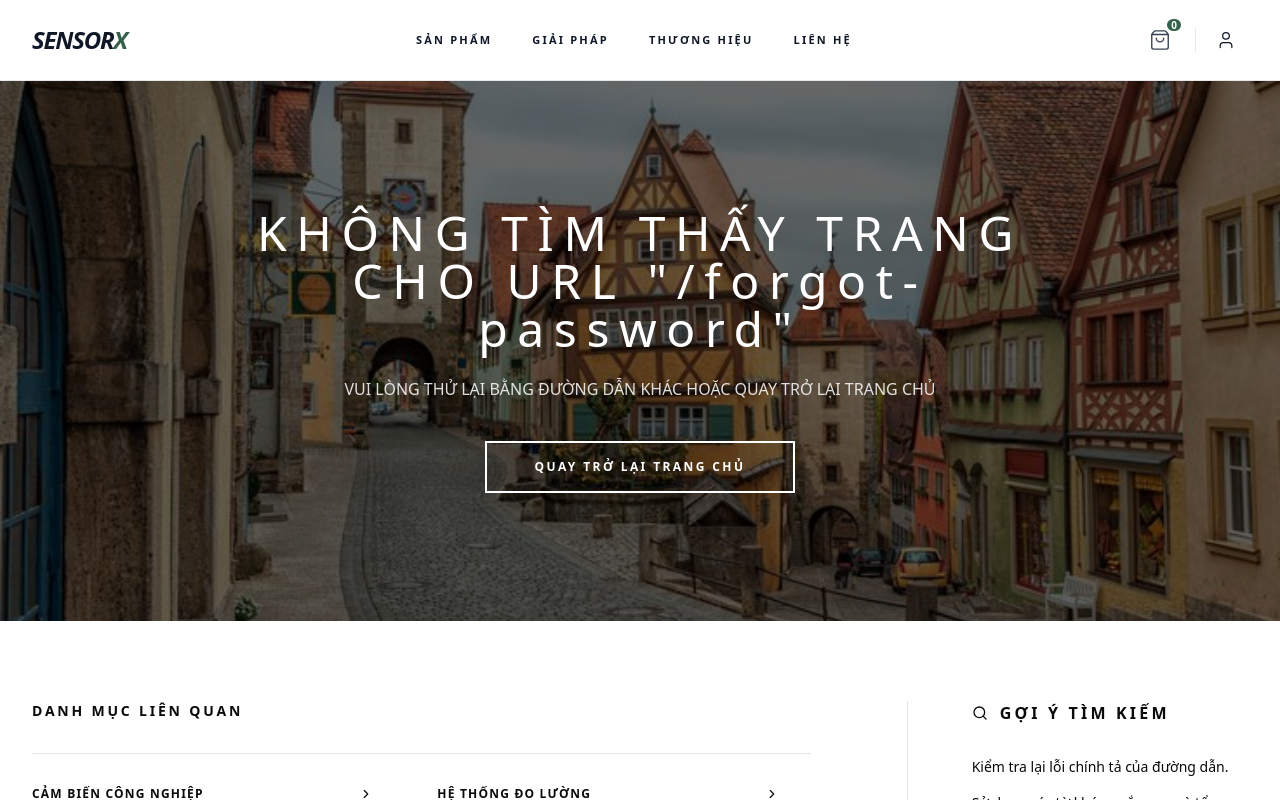
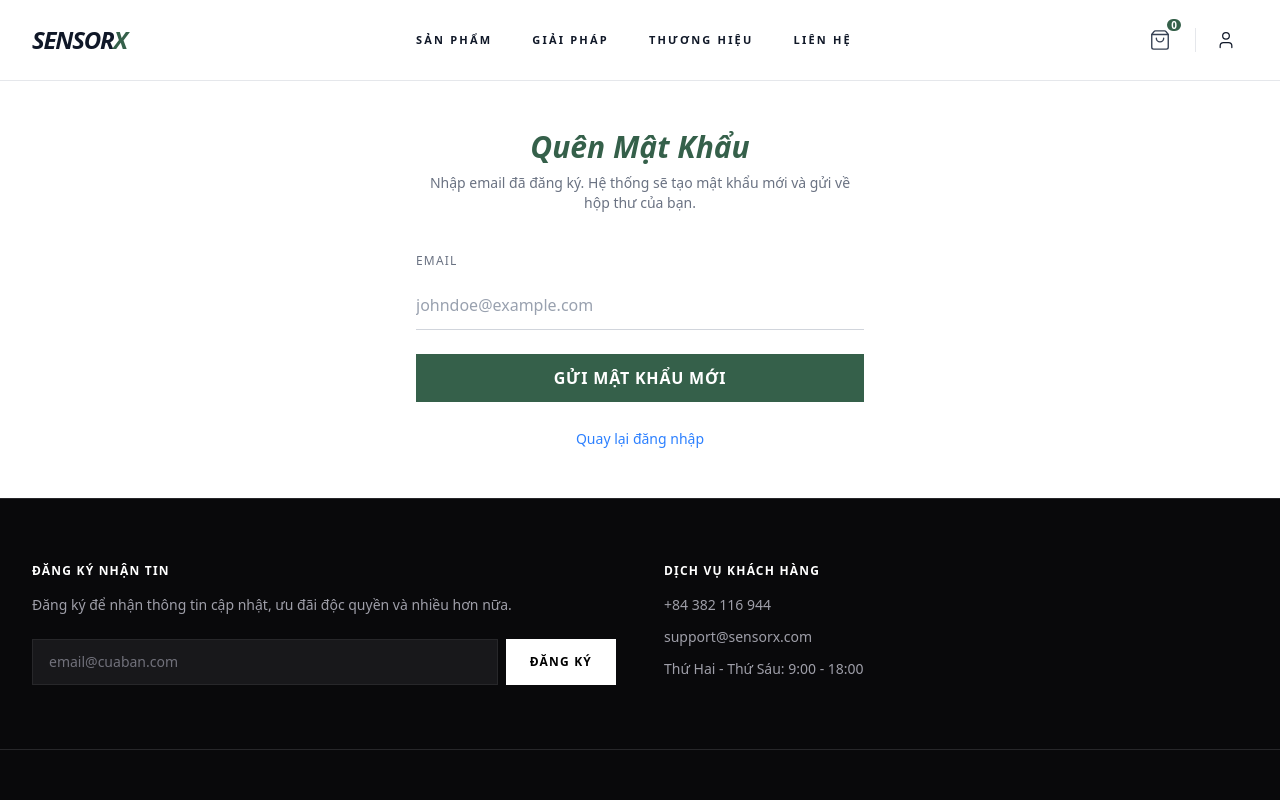
Before and after one commit to SensorX-labs/sensorx-fe, a Next.js app: page /forgot-password in a window 1280 px wide. Before the commit this address had no page. Shown: the top 800 px of the page. Built offline with nearby package versions, Linux system fonts and the light colour scheme.

Commit message:
feat : thực hiện quên mật khẩu

```diff
--- /dev/null
+++ b/src/app/(auth)/forgot-password/page.tsx
@@ -0,0 +1,7 @@
+'use client';
+
+import { ForgotPasswordForm } from '@/features/system/auth/components/common/forgot-password-form';
+
+export default function ForgotPasswordPage() {
+  return <ForgotPasswordForm />;
+}
--- /dev/null
+++ b/src/features/system/auth/components/common/forgot-password-form.tsx
@@ -0,0 +1,84 @@
+'use client';
+
+import { zodResolver } from '@hookform/resolvers/zod';
+import { Loader2 } from 'lucide-react';
+import Link from 'next/link';
+import { useForm } from 'react-hook-form';
+
+import { forgotPasswordSchema, ForgotPasswordFormValues } from '../../schemas/forgot-password-schema';
+import { AuthService } from '../../services/auth-service';
+
+const authService = new AuthService();
+
+export function ForgotPasswordForm() {
+  const {
+    register,
+    handleSubmit,
+    reset,
+    formState: { errors, isSubmitting },
+  } = useForm<ForgotPasswordFormValues>({
+    resolver: zodResolver(forgotPasswordSchema),
+  });
+
+  const onSubmit = async (data: ForgotPasswordFormValues) => {
+    await authService.forgotPassword(data);
+    reset();
+  };
+
+  return (
+    <div className="w-full max-w-md">
+      <div className="text-center mb-10">
+        <h1 className="text-3xl font-semibold italic text-brand-green mb-2">
+          Quên Mật Khẩu
+        </h1>
+        <p className="text-sm text-gray-500">
+          Nhập email đã đăng ký. Hệ thống sẽ tạo mật khẩu mới và gửi về hộp thư của bạn.
+        </p>
+      </div>
+
+      <form onSubmit={handleSubmit(onSubmit)} className="space-y-6" noValidate>
+        <div>
+          <label className="block text-xs tracking-widest text-gray-500 uppercase mb-3">
+            Email
+          </label>
+
+          <input
+            type="email"
+            {...register('email')}
+            placeholder="johndoe@example.com"
+            className={`w-full px-0 py-3 bg-transparent border-b focus:outline-none text-gray-900 placeholder-gray-400 transition-colors ${
+              errors.email
+                ? 'border-red-400 focus:border-red-500'
+                : 'border-gray-300 focus:border-blue-500'
+            }`}
+          />
+
+          {errors.email && (
+            <p className="mt-1 text-xs text-red-500">
+              {errors.email.message}
+            </p>
+          )}
+        </div>
+
+        <button
+          type="submit"
+          disabled={isSubmitting}
+          className="w-full bg-brand-green hover:bg-brand-green-hover text-white font-semibold py-3 px-6 tracking-wider uppercase transition-colors disabled:opacity-60 disabled:cursor-not-allowed flex items-center justify-center gap-2"
+        >
+          {isSubmitting && <Loader2 size={16} className="animate-spin" />}
+
+          {isSubmitting ? 'Đang gửi...' : 'Gửi Mật Khẩu Mới'}
+        </button>
+      </form>
+
+      <div className="mt-6 text-center">
+        <Link
+          href="/login"
+          className="text-sm text-blue-500 hover:text-blue-600"
+        >
+          Quay lại đăng nhập
+        </Link>
+      </div>
+    </div>
+  );
+}
--- a/src/features/system/auth/components/common/login-form.tsx
+++ b/src/features/system/auth/components/common/login-form.tsx
@@ -6,6 +6,7 @@ import { useForm } from 'react-hook-form';
 import { zodResolver } from '@hookform/resolvers/zod';
 import { toast } from 'sonner';
 import Cookies from 'js-cookie';
+import Link from 'next/link';
 import { useRouter, useSearchParams } from 'next/navigation';
 
 import { loginSchema, LoginFormValues } from '../../schemas/login-schema';
@@ -19,6 +20,7 @@ interface LoginFormProps {
 
 export const LoginForm: React.FC<LoginFormProps> = ({ onSwitchToRegister }) => {
   const [showPassword, setShowPassword] = useState(false);
+
   const router = useRouter();
   const searchParams = useSearchParams();
   const redirect = searchParams.get('redirect');
@@ -33,24 +35,38 @@ export const LoginForm: React.FC<LoginFormProps> = ({ onSwitchToRegister }) => {
 
   const onSubmit = async (data: LoginFormValues) => {
     const response = await authService.login(data);
-    console.log("DEBUG - Login Response from API:", response);
 
-    // Lưu tokens và thông tin user vào cookie
     const token = response.accessToken;
     const refreshToken = response.refreshToken;
 
-    if (token) Cookies.set('token', token, { expires: 7, path: '/' });
-    if (refreshToken) Cookies.set('refreshToken', refreshToken, { expires: 30, path: '/' });
-    if (response.user) Cookies.set('user', JSON.stringify(response.user), { expires: 7, path: '/' });
+    if (token) {
+      Cookies.set('token', token, {
+        expires: 7,
+        path: '/',
+      });
+    }
 
-    // Bắn event để Header nhận diện thay đổi ngay lập tức
+    if (refreshToken) {
+      Cookies.set('refreshToken', refreshToken, {
+        expires: 30,
+        path: '/',
+      });
+    }
+
+    if (response.user) {
+      Cookies.set('user', JSON.stringify(response.user), {
+        expires: 7,
+        path: '/',
+      });
+    }
+
     window.dispatchEvent(new Event('user-updated'));
 
     toast.success('Đăng nhập thành công!');
-    // Chuyển hướng dựa trên Role
 
     const userRoles = response.user?.roles || [];
-    const isCustomer = userRoles.includes('Customer') || userRoles.includes('0');
+    const isCustomer =
+      userRoles.includes('Customer') || userRoles.includes('0');
 
     if (redirect) {
       router.push(redirect);
@@ -67,46 +83,57 @@ export const LoginForm: React.FC<LoginFormProps> = ({ onSwitchToRegister }) => {
         <h1 className="text-4xl font-semibold italic text-brand-green mb-2">
           My SensorX Account
         </h1>
+
         <p className="text-xs tracking-widest text-gray-400 uppercase">
           Precision &amp; Luxury Redefined
         </p>
       </div>
 
-      <form onSubmit={handleSubmit(onSubmit)} className="space-y-6" noValidate>
-        {/* Email */}
+      <form
+        onSubmit={handleSubmit(onSubmit)}
+        className="space-y-6"
+        noValidate
+      >
         <div>
           <label className="block text-xs tracking-widest text-gray-500 uppercase mb-3">
             Email
           </label>
+
           <input
             type="email"
             {...register('email')}
             placeholder="johndoe@example.com"
-            className={`w-full px-0 py-3 bg-transparent border-b focus:outline-none text-gray-900 placeholder-gray-400 transition-colors ${errors.email
+            className={`w-full px-0 py-3 bg-transparent border-b focus:outline-none text-gray-900 placeholder-gray-400 transition-colors ${
+              errors.email
                 ? 'border-red-400 focus:border-red-500'
                 : 'border-gray-300 focus:border-blue-500'
             }`}
           />
+
           {errors.email && (
-            <p className="mt-1 text-xs text-red-500">{errors.email.message}</p>
+            <p className="mt-1 text-xs text-red-500">
+              {errors.email.message}
+            </p>
           )}
         </div>
 
-        {/* Mật khẩu */}
         <div>
           <label className="block text-xs tracking-widest text-gray-500 uppercase mb-3">
             Mật khẩu
           </label>
+
           <div className="relative">
             <input
               type={showPassword ? 'text' : 'password'}
               {...register('password')}
               placeholder="••••••••"
-              className={`w-full px-0 py-3 bg-transparent border-b focus:outline-none text-gray-900 placeholder-gray-400 transition-colors pr-8 ${errors.password
+              className={`w-full px-0 py-3 bg-transparent border-b focus:outline-none text-gray-900 placeholder-gray-400 transition-colors pr-8 ${
+                errors.password
                   ? 'border-red-400 focus:border-red-500'
                   : 'border-gray-300 focus:border-blue-500'
               }`}
             />
+
             <button
               type="button"
               onClick={() => setShowPassword(!showPassword)}
@@ -115,63 +142,106 @@ export const LoginForm: React.FC<LoginFormProps> = ({ onSwitchToRegister }) => {
               {showPassword ? <EyeOff size={20} /> : <Eye size={20} />}
             </button>
           </div>
+
           {errors.password && (
-            <p className="mt-1 text-xs text-red-500">{errors.password.message}</p>
+            <p className="mt-1 text-xs text-red-500">
+              {errors.password.message}
+            </p>
           )}
         </div>
 
-        {/* Submit */}
         <div className="pt-6">
           <button
             type="submit"
             disabled={isSubmitting}
             className="w-full bg-brand-green hover:bg-brand-green-hover text-white font-semibold py-3 px-6 tracking-wider uppercase transition-colors disabled:opacity-60 disabled:cursor-not-allowed flex items-center justify-center gap-2"
           >
-            {isSubmitting && <Loader2 size={16} className="animate-spin" />}
+            {isSubmitting && (
+              <Loader2 size={16} className="animate-spin" />
+            )}
+
             {isSubmitting ? 'Đang đăng nhập...' : 'Đăng nhập'}
           </button>
         </div>
       </form>
 
-      {/* Divider */}
       <div className="relative my-8">
         <div className="absolute inset-0 flex items-center">
           <div className="w-full border-t border-gray-200"></div>
         </div>
+
         <div className="relative flex justify-center text-xs uppercase">
-          <span className="bg-white px-2 text-gray-500 tracking-widest">Hoặc đăng nhập với</span>
+          <span className="bg-white px-2 text-gray-500 tracking-widest">
+            Hoặc đăng nhập với
+          </span>
         </div>
       </div>
 
-      {/* Social login */}
       <div className="grid grid-cols-2 gap-4">
         <button
           type="button"
           className="flex items-center justify-center gap-2 py-3 px-4 border border-gray-300 hover:bg-gray-50 transition-colors"
         >
-          <svg xmlns="http://www.w3.org/2000/svg" width="18" height="18" viewBox="0 0 24 24">
-            <path fill="#1877F2" d="M24 12.073c0-6.627-5.373-12-12-12s-12 5.373-12 12c0 5.99 4.388 10.954 10.125 11.854v-8.385H7.078v-3.47h3.047V9.43c0-3.007 1.792-4.669 4.533-4.669 1.312 0 2.686.235 2.686.235v2.953H15.83c-1.491 0-1.956.925-1.956 1.874v2.25h3.328l-.532 3.47h-2.796v8.385C19.612 23.027 24 18.062 24 12.073z" />
+          <svg
+            xmlns="http://www.w3.org/2000/svg"
+            width="18"
+            height="18"
+            viewBox="0 0 24 24"
+          >
+            <path
+              fill="#1877F2"
+              d="M24 12.073c0-6.627-5.373-12-12-12s-12 5.373-12 12c0 5.99 4.388 10.954 10.125 11.854v-8.385H7.078v-3.47h3.047V9.43c0-3.007 1.792-4.669 4.533-4.669 1.312 0 2.686.235 2.686.235v2.953H15.83c-1.491 0-1.956.925-1.956 1.874v2.25h3.328l-.532 3.47h-2.796v8.385C19.612 23.027 24 18.062 24 12.073z"
+            />
           </svg>
-          <span className="text-xs font-semibold tracking-wide uppercase">Facebook</span>
+
+          <span className="text-xs font-semibold tracking-wide uppercase">
+            Facebook
+          </span>
         </button>
+
         <button
           type="button"
           className="flex items-center justify-center gap-2 py-3 px-4 border border-gray-300 hover:bg-gray-50 transition-colors"
         >
-          <svg xmlns="http://www.w3.org/2000/svg" width="18" height="18" viewBox="0 0 48 48">
-            <path fill="#FFC107" d="M43.611 20.083H42V20H24v8h11.303c-1.649 4.657-6.08 8-11.303 8-6.627 0-12-5.373-12-12s5.373-12 12-12c3.059 0 5.842 1.154 7.961 3.039l5.657-5.657C34.046 6.053 29.268 4 24 4 12.955 4 4 12.955 4 24s8.955 20 20 20 20-8.955 20-20c0-1.341-.138-2.65-.389-3.917z" />
-            <path fill="#FF3D00" d="M6.306 14.691l6.571 4.819C14.655 15.108 18.961 12 24 12c3.059 0 5.842 1.154 7.961 3.039l5.657-5.657C34.046 6.053 29.268 4 24 4 16.318 4 9.656 8.337 6.306 14.691z" />
-            <path fill="#4CAF50" d="M24 44c5.166 0 9.86-1.977 13.409-5.192l-6.19-5.238C29.211 35.091 26.715 36 24 36c-5.202 0-9.619-3.317-11.283-7.946l-6.522 5.025C9.505 39.556 16.227 44 24 44z" />
-            <path fill="#1976D2" d="M43.611 20.083H42V20H24v8h11.303c-.792 2.237-2.231 4.166-4.087 5.571l6.19 5.238C42.021 35.596 44 30.138 44 24c0-1.341-.138-2.65-.389-3.917z" />
+          <svg
+            xmlns="http://www.w3.org/2000/svg"
+            width="18"
+            height="18"
+            viewBox="0 0 48 48"
+          >
+            <path
+              fill="#FFC107"
+              d="M43.611 20.083H42V20H24v8h11.303c-1.649 4.657-6.08 8-11.303 8-6.627 0-12-5.373-12-12s5.373-12 12-12c3.059 0 5.842 1.154 7.961 3.039l5.657-5.657C34.046 6.053 29.268 4 24 4 12.955 4 4 12.955 4 24s8.955 20 20 20 20-8.955 20-20c0-1.341-.138-2.65-.389-3.917z"
+            />
+
+            <path
+              fill="#FF3D00"
+              d="M6.306 14.691l6.571 4.819C14.655 15.108 18.961 12 24 12c3.059 0 5.842 1.154 7.961 3.039l5.657-5.657C34.046 6.053 29.268 4 24 4 16.318 4 9.656 8.337 6.306 14.691z"
+            />
+
+            <path
+              fill="#4CAF50"
+              d="M24 44c5.166 0 9.86-1.977 13.409-5.192l-6.19-5.238C29.211 35.091 26.715 36 24 36c-5.202 0-9.619-3.317-11.283-7.946l-6.522 5.025C9.505 39.556 16.227 44 24 44z"
+            />
+
+            <path
+              fill="#1976D2"
+              d="M43.611 20.083H42V20H24v8h11.303c-.792 2.237-2.231 4.166-4.087 5.571l6.19 5.238C42.021 35.596 44 30.138 44 24c0-1.341-.138-2.65-.389-3.917z"
+            />
           </svg>
-          <span className="text-xs font-semibold tracking-wide uppercase">Google</span>
+
+          <span className="text-xs font-semibold tracking-wide uppercase">
+            Google
+          </span>
         </button>
       </div>
 
-      {/* Footer links */}
       <div className="mt-8 space-y-2 text-center">
         <div>
-          <span className="text-xs text-gray-500">Chưa có tài khoản? </span>
+          <span className="text-xs text-gray-500">
+            Chưa có tài khoản?{' '}
+          </span>
+
           <button
             type="button"
             onClick={onSwitchToRegister}
@@ -180,15 +250,21 @@ export const LoginForm: React.FC<LoginFormProps> = ({ onSwitchToRegister }) => {
             Đăng ký ngay
           </button>
         </div>
+
         <div>
-          <a href="#" className="text-xs text-gray-400 hover:text-gray-600 transition-colors">
+          <Link
+            href="/forgot-password"
+            className="text-xs text-gray-400 hover:text-gray-600 transition-colors"
+          >
             Quên mật khẩu?
-          </a>
+          </Link>
         </div>
       </div>
 
       <div className="mt-12 pt-8 border-t border-gray-200">
-        <p className="text-xs text-gray-400 text-center">Bảo mật cấp doanh nghiệp</p>
+        <p className="text-xs text-gray-400 text-center">
+          Bảo mật cấp doanh nghiệp
+        </p>
       </div>
     </div>
   );
--- /dev/null
+++ b/src/features/system/auth/models/forgot-password-request.ts
@@ -0,0 +1,3 @@
+export interface ForgotPasswordRequest {
+  email: string;
+}
--- /dev/null
+++ b/src/features/system/auth/schemas/forgot-password-schema.ts
@@ -0,0 +1,7 @@
+import { z } from 'zod';
+
+export const forgotPasswordSchema = z.object({
+  email: z.string().email('Email khong hop le'),
+});
+
+export type ForgotPasswordFormValues = z.infer<typeof forgotPasswordSchema>;
--- a/src/features/system/auth/services/auth-service.ts
+++ b/src/features/system/auth/services/auth-service.ts
@@ -1,11 +1,16 @@
 import api from "@/shared/configs/axios-config";
 import { LoginRequest } from "../models/login-request";
 import { ChangePasswordRequest } from "../models/change-password-request";
+import { ForgotPasswordRequest } from "../models/forgot-password-request";
 import { LoginResponse } from "../models/login-response";
 import { UserResponse } from "../models/user-response";
 import { RegisterRequest } from "../models/register-request";
 
 export class AuthService {
+    async forgotPassword(data: ForgotPasswordRequest): Promise<void> {
+        return api.auth.post("/forgot-password", data);
+    }
+
     async changePassword(data: ChangePasswordRequest): Promise<void> {
         return api.auth.post("/change-password", data);
     }
--- a/src/middleware.ts
+++ b/src/middleware.ts
@@ -4,7 +4,7 @@ import { jwtDecode } from 'jwt-decode';
 import { getAllAdminPaths, getAllowedRoutes } from './shared/configs/admin-menu.config';
 
 const publicPaths = ['/', '/not-found', '/shop'];
-const authPaths = ['/login', '/register'];
+const authPaths = ['/login', '/register', '/forgot-password'];
 
 // Lấy danh sách tất cả các path thuộc vùng Admin để định danh vùng bảo vệ
 const adminPaths = getAllAdminPaths();
```
Lines whose indentation alone changed are shown as unchanged.
